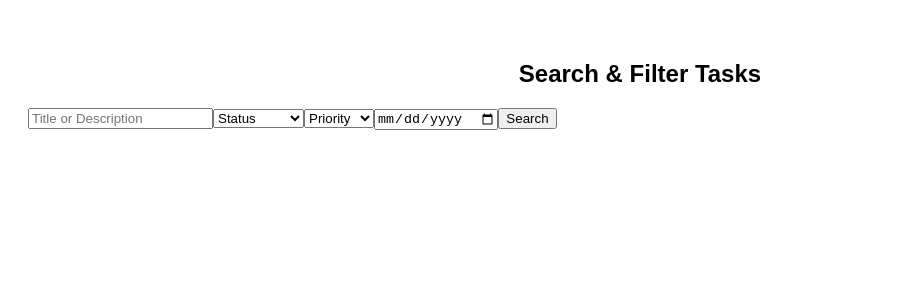
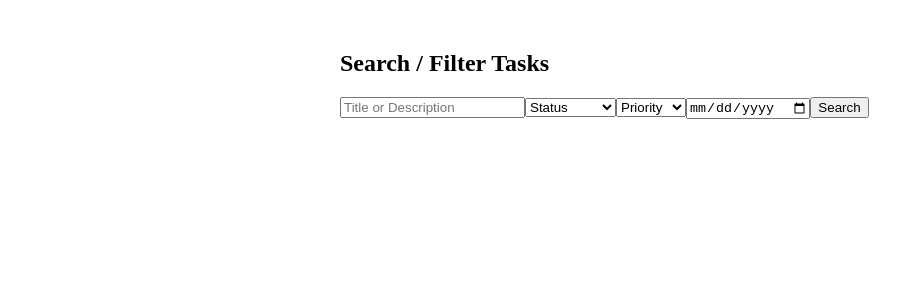
Before and after one commit to sarnithaad/Task-Management-System, a Next.js app in the folder frontend/: page /search-filter in a window 1280 px wide. Shown: the top 300 px of the page, without its empty margins (0-904 px from the left). Built offline with nearby package versions, Linux system fonts and the light colour scheme.

Commit message:
initial commit

```diff
--- a/frontend/pages/search-filter.js
+++ b/frontend/pages/search-filter.js
@@ -1,10 +1,21 @@
+import { useState } from 'react';
+import api from '../utils/api';
 import TaskFilters from '../components/TaskFilters';
+import TaskList from '../components/TaskList';
 
-export default function SearchFilterPage() {
+export default function SearchFilter() {
+  const [results, setResults] = useState([]);
+
+  const handleSearch = async (params) => {
+    const res = await api.get('/tasks/search', { params });
+    setResults(res.data);
+  };
+
   return (
-    <div style={{ fontFamily: "Arial, sans-serif", padding: "20px" }}>
-      <h2 style={{ textAlign: "center", marginTop: "2rem" }}>Search & Filter Tasks</h2>
-      <TaskFilters showResults />
+    <div style={{ maxWidth: 600, margin: '50px auto' }}>
+      <h2>Search / Filter Tasks</h2>
+      <TaskFilters onSearch={handleSearch} />
+      <TaskList tasks={results} title="Results" />
     </div>
   );
 }
```
